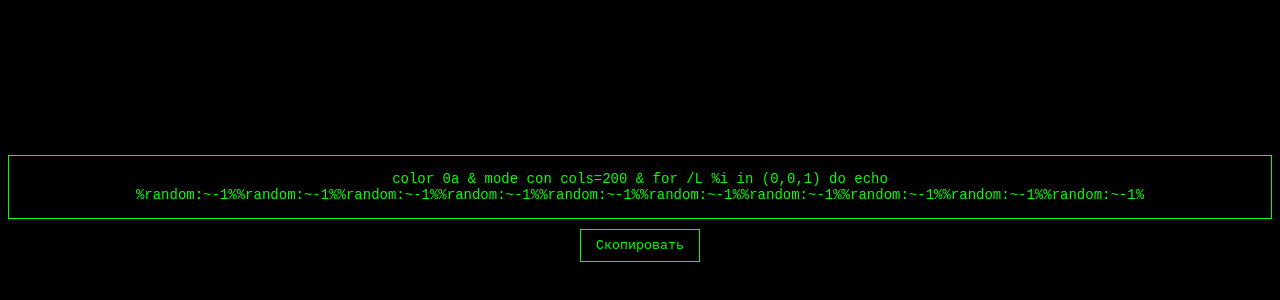
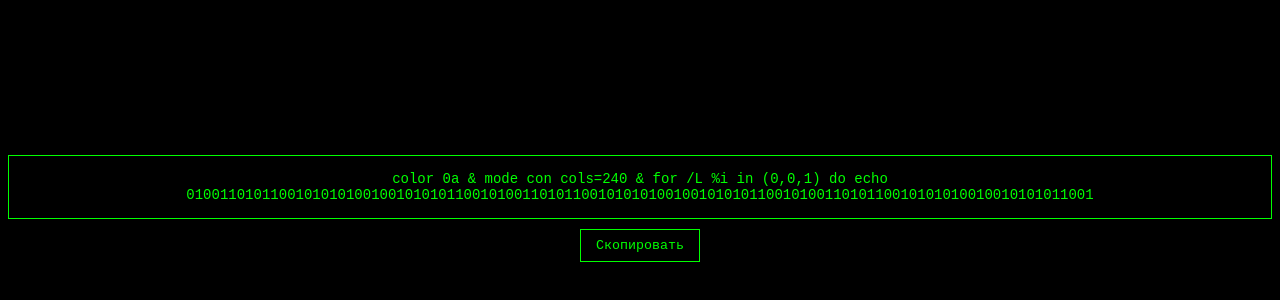
Before and after one commit to wpndn/wpndn.github.io, a plain HTML site: page index.html in a window 1280 px wide. Shown: the part 200-500 px from the top of the page. Drawn offline with Linux system fonts and the light colour scheme.

Commit message:
Update index.html

```diff
--- a/index.html
+++ b/index.html
@@ -42,7 +42,7 @@
 <body>
   <div class="box">
     <code id="cmd">
-color 0a & mode con cols=200 & for /L %i in (0,0,1) do echo %random:~-1%%random:~-1%%random:~-1%%random:~-1%%random:~-1%%random:~-1%%random:~-1%%random:~-1%%random:~-1%%random:~-1%
+color 0a & mode con cols=240 & for /L %i in (0,0,1) do echo 010011010110010101010010010101011001010011010110010101010010010101011001010011010110010101010010010101011001
     </code>
     <button onclick="copy()">Скопировать</button>
   </div>
```
